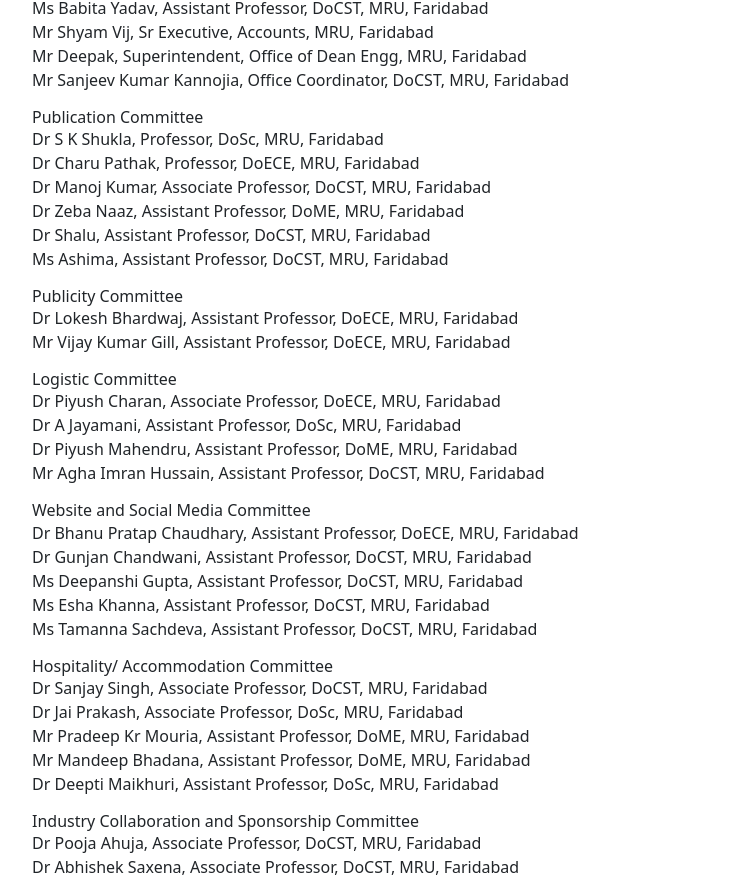
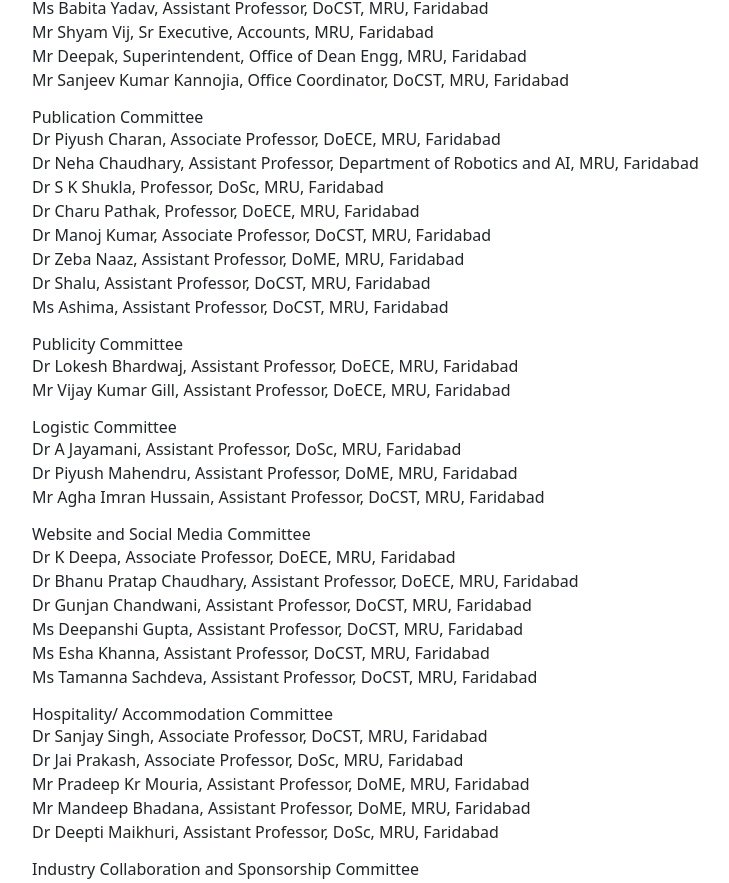
Before and after one commit to KumarAr0631F/ICASS-2026, a React (Vite) app: page /organising-committee in a window 1280 px wide. Shown: the part 3234-4117 px from the top of the page, without its empty margins (50-779 px from the left). Built offline with nearby package versions, Linux system fonts and the light colour scheme.

Commit message:
first commit

```diff
--- a/src/pages/OrganisingCommitte.jsx
+++ b/src/pages/OrganisingCommitte.jsx
@@ -58,6 +58,12 @@
             Publication Committee
           </h2>
           <ul className="list-disc text-justify ml-6 text-gray-700 mb-3">
+            <li>
+              Dr Piyush Charan, Associate Professor, DoECE, MRU, Faridabad
+            </li>
+            <li>
+              Dr Neha Chaudhary, Assistant Professor, Department of Robotics and AI, MRU, Faridabad
+            </li>
             <li>Dr S K Shukla, Professor, DoSc, MRU, Faridabad</li>
             <li>Dr Charu Pathak, Professor, DoECE, MRU, Faridabad</li>
             <li>Dr Manoj Kumar, Associate Professor, DoCST, MRU, Faridabad</li>
@@ -86,9 +92,7 @@
             Logistic Committee
           </h2>
           <ul className="list-disc text-justify ml-6 text-gray-700 mb-3">
-            <li>
-              Dr Piyush Charan, Associate Professor, DoECE, MRU, Faridabad
-            </li>
+
             <li>Dr A Jayamani, Assistant Professor, DoSc, MRU, Faridabad</li>
             <li>
               Dr Piyush Mahendru, Assistant Professor, DoME, MRU, Faridabad
@@ -102,6 +106,9 @@
             Website and Social Media Committee
           </h2>
           <ul className="list-disc text-justify ml-6 text-gray-700 mb-3">
+            <li>
+              Dr K Deepa, Associate Professor, DoECE, MRU, Faridabad
+            </li>
             <li>
               Dr Bhanu Pratap Chaudhary, Assistant Professor, DoECE, MRU,
               Faridabad
--- a/src/pages/Patrons.jsx
+++ b/src/pages/Patrons.jsx
@@ -97,6 +97,9 @@
             Technical Program Chair(s)
           </h2>
           <ul className="list-disc text-justify ml-6 text-gray-700 mb-3">
+            <li>
+              Dr Jimmy Mehta, Assistant Professor, DoME, MRU, Faridabad
+            </li>
             <li>Prof (Dr) Bhim Singh, Director Publications & Patents and Head, DoME, MRU, Faridabad</li>
             <li>
               Prof (Dr) D K Sharma, Dean Examination and Professor, DoSc, MRU,
```
